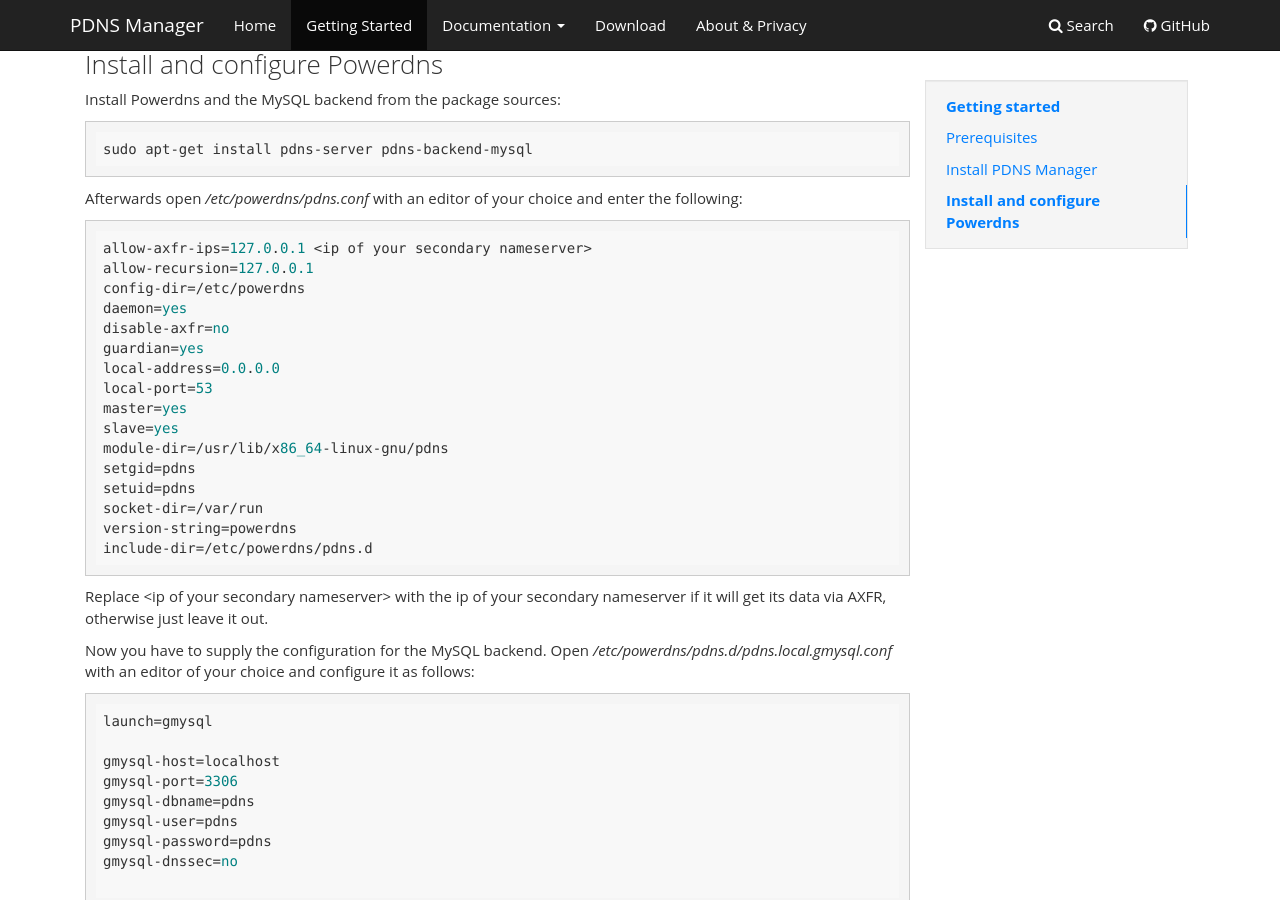
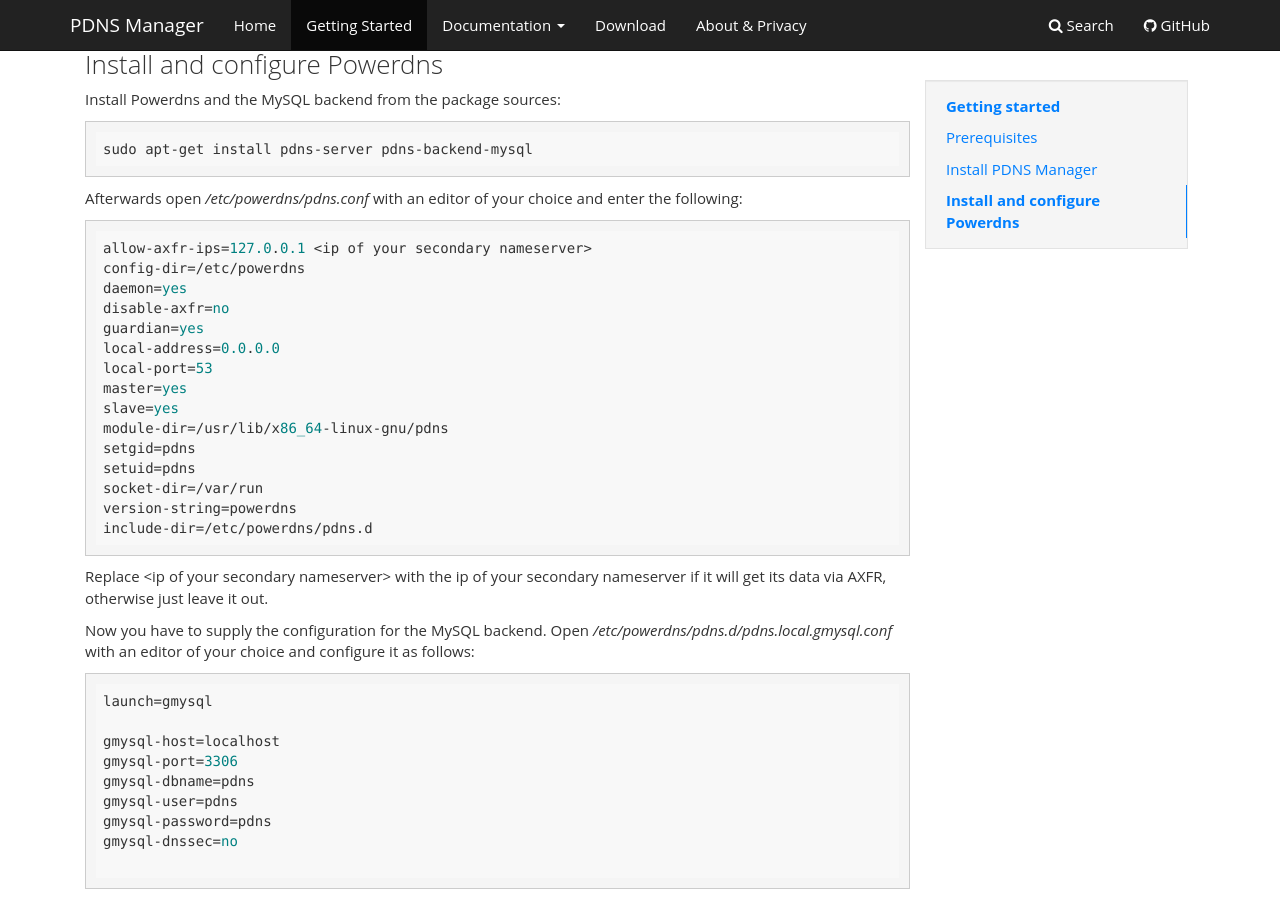
Before and after one commit to loewexy/pdns-manager-website, an MkDocs documentation site: the page built from content/quickstart.md, in a window 1280 px wide and 900 px high, scrolled down 1842 px. Built offline with MkDocs 1.6.1, drawn with Linux system fonts in a browser that asks for light colours; comment, search, counter and statistics services are not loaded.

Commit message:
Removed recursion parameter which does not exist in newer versions

````diff
--- a/content/quickstart.md
+++ b/content/quickstart.md
@@ -83,7 +83,6 @@ Afterwards open */etc/powerdns/pdns.conf* with an editor of your choice
 and enter the following:
 ```
 allow-axfr-ips=127.0.0.1 <ip of your secondary nameserver>
-allow-recursion=127.0.0.1
 config-dir=/etc/powerdns
 daemon=yes
 disable-axfr=no
````
